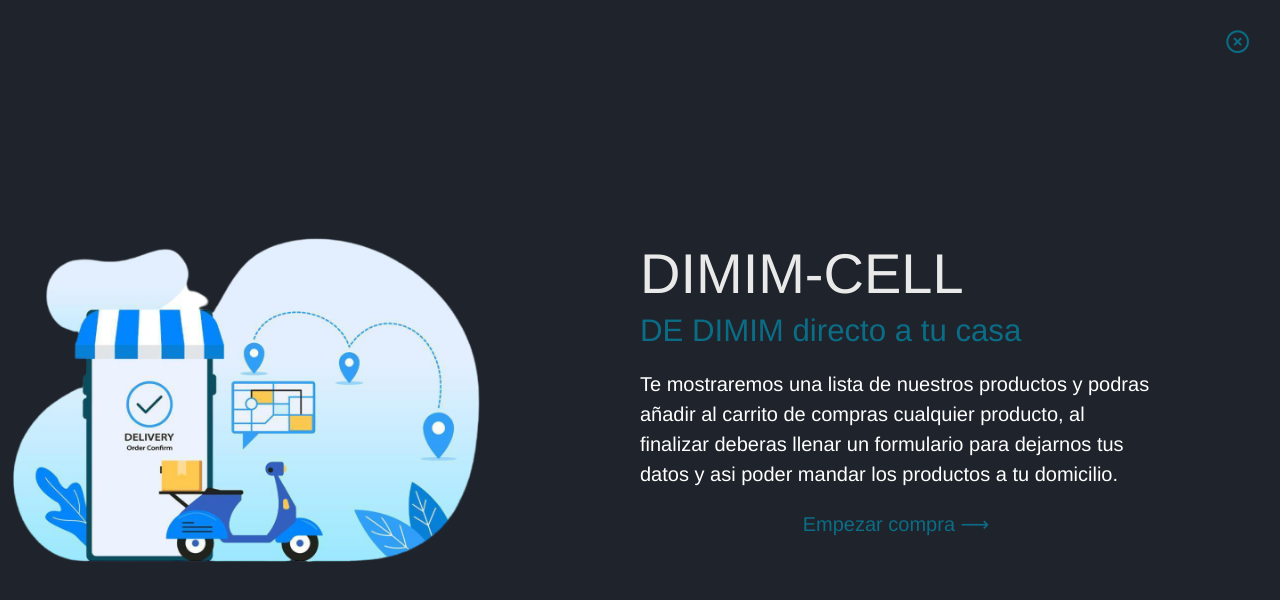
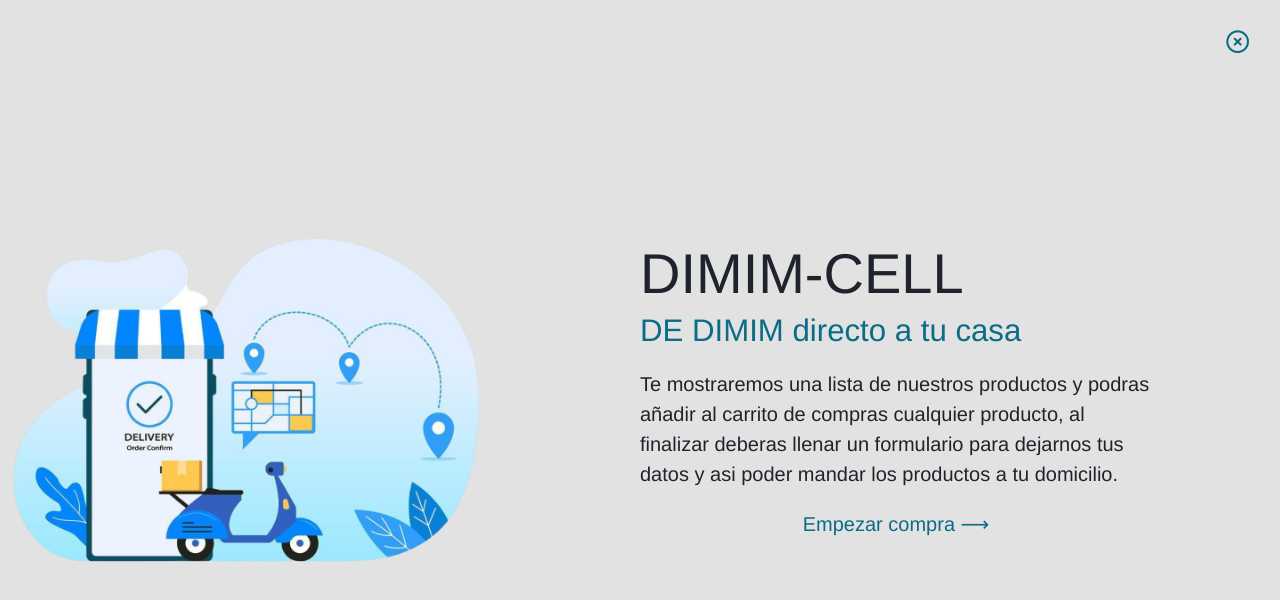
Before and after one commit to sau-manich/Supermercado, a plain HTML site: page index.html in a window 1280 px wide. Both pictures are taken after a click on the button "View details". Drawn offline with Linux system fonts and the light colour scheme; files whose address does not match are found by name.

Commit message:
Color White commit

```diff
--- a/Proceso1/css/demo.css
+++ b/Proceso1/css/demo.css
@@ -46,8 +46,8 @@ html {
 /* Main styles */
 body {
 	font-family: 'Lato', Calibri, Arial, sans-serif;
-	color: #e2e2e2;
-	background: #1f242c;
+	color: #9c9da0;
+	background: #e2e2e2;
 	-webkit-font-smoothing: antialiased;
 	-moz-osx-font-smoothing: grayscale;
 }
--- a/css/component.css
+++ b/css/component.css
@@ -230,7 +230,7 @@ body {
 	overflow-y: scroll;
 	width: 100%;
 	height: 100vh;
-	background: #1f242c;
+	background: #e2e2e2;
 	-webkit-overflow-scrolling: touch;
 }
 
@@ -269,7 +269,7 @@ body {
 .content h2 {
 	font-size: 3.5em;
 	font-weight: normal;
-	color: #e9e9e9;
+	color: #1f242c;
 	margin: 0;
 }
 
@@ -283,7 +283,7 @@ body {
 .content p {
 	font-size: 1.25em;
 	line-height: 1.5;
-	color: e9e9e9;
+	color: #1f242c;
 }
 
 .content__item-img {
--- a/css/demo.css
+++ b/css/demo.css
@@ -50,8 +50,8 @@ html {
 /* Main styles */
 body {
 	font-family: "Avenir", 'Helvetica Neue', 'Lato', 'Segoe UI', Helvetica, Arial, sans-serif;
-	color: #e2e2e2;
-	background: #1f242c;
+	color: #1f242c;
+	background: #e2e2e2;
 	-webkit-font-smoothing: antialiased;
 	-moz-osx-font-smoothing: grayscale;
 }
```
Also changed, not shown: ProcesoII.html (+2 -2 lines).
